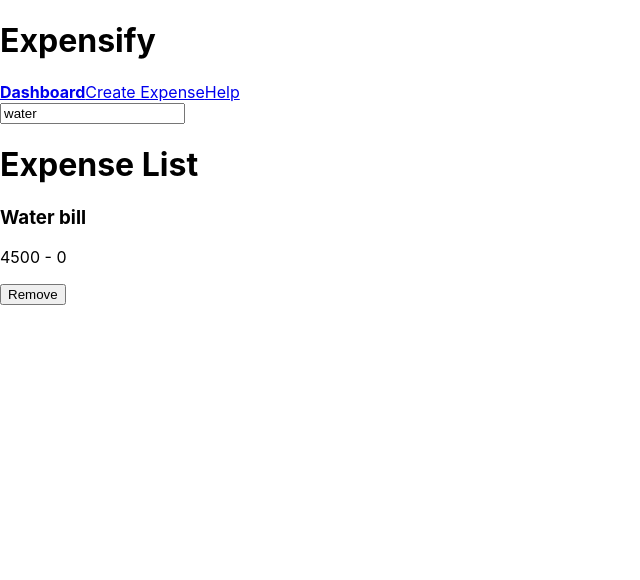
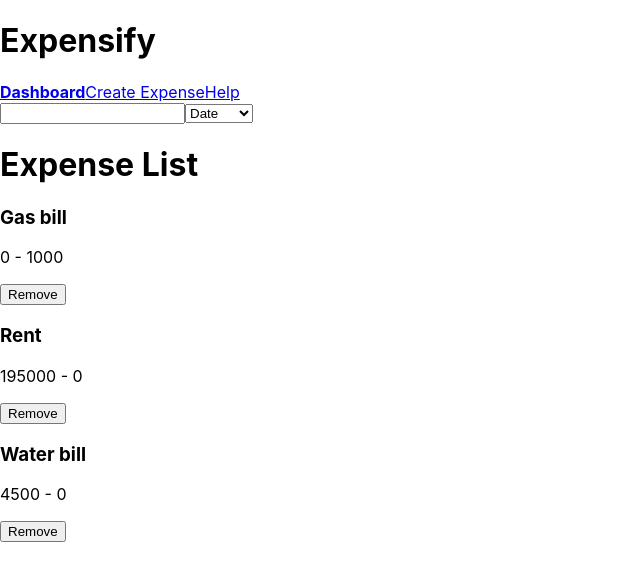
Before and after one commit to rickytorrez/expensify, a React (Create React App) app: page / in a window 1280 px wide. Shown: the top 580 px of the page, without its empty margins (0-640 px from the left). Built offline with nearby package versions, Linux system fonts and the light colour scheme; the HTML template or start-up script is replaced by a standard one.

Commit message:
filtering by amount or date via select

```diff
--- a/src/App.js
+++ b/src/App.js
@@ -3,7 +3,6 @@
 import AppRouter from './routers/AppRouter';
 import configureStore from './store/configureStore';
 import { addExpense } from './actions/expenses';
-import { setTextFilter } from './actions/filters';
 import getVisibleExpenses from './selectors/expenses';
 
 import './styles/styles.scss';
@@ -13,7 +12,6 @@
 store.dispatch(addExpense({ description: 'Water bill', amount: 4500 }));
 store.dispatch(addExpense({ description: 'Gas bill', createdAt: 1000 }));
 store.dispatch(addExpense({ description: 'Rent', amount: 195000 }));
-store.dispatch(setTextFilter('water'));
 
 const state = store.getState();
 const visibleExpenses = getVisibleExpenses(state.expenses, state.filters);
--- a/src/components/ExpenseListFilters.jsx
+++ b/src/components/ExpenseListFilters.jsx
@@ -1,6 +1,6 @@
 import React from 'react';
 import { connect } from 'react-redux';
-import { setTextFilter } from '../actions/filters';
+import { setTextFilter, sortByDate, sortByAmount } from '../actions/filters';
 
 const ExpenseListFilters = (props) => (
   <div>
@@ -11,6 +11,19 @@
         props.dispatch(setTextFilter(e.target.value));
       }}
     />
+    <select
+      value={props.filters.sortBy}
+      onChange={(e) => {
+        if (e.target.value === 'date') {
+          props.dispatch(sortByDate());
+        } else if (e.target.value === 'amount') {
+          props.dispatch(sortByAmount());
+        }
+      }}
+    >
+      <option value='date'>Date</option>
+      <option value='amount'>Amount</option>
+    </select>
   </div>
 );
 
```
